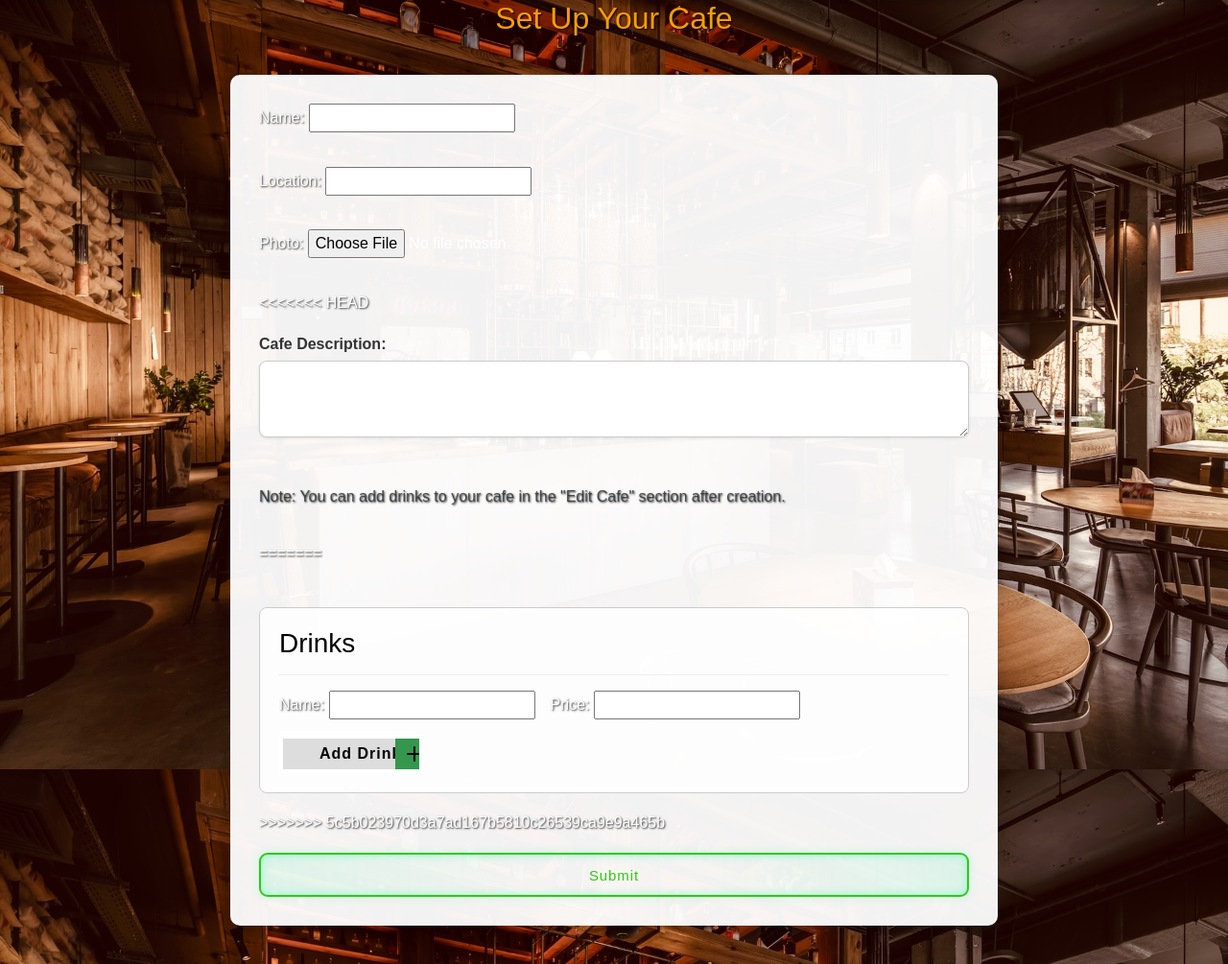
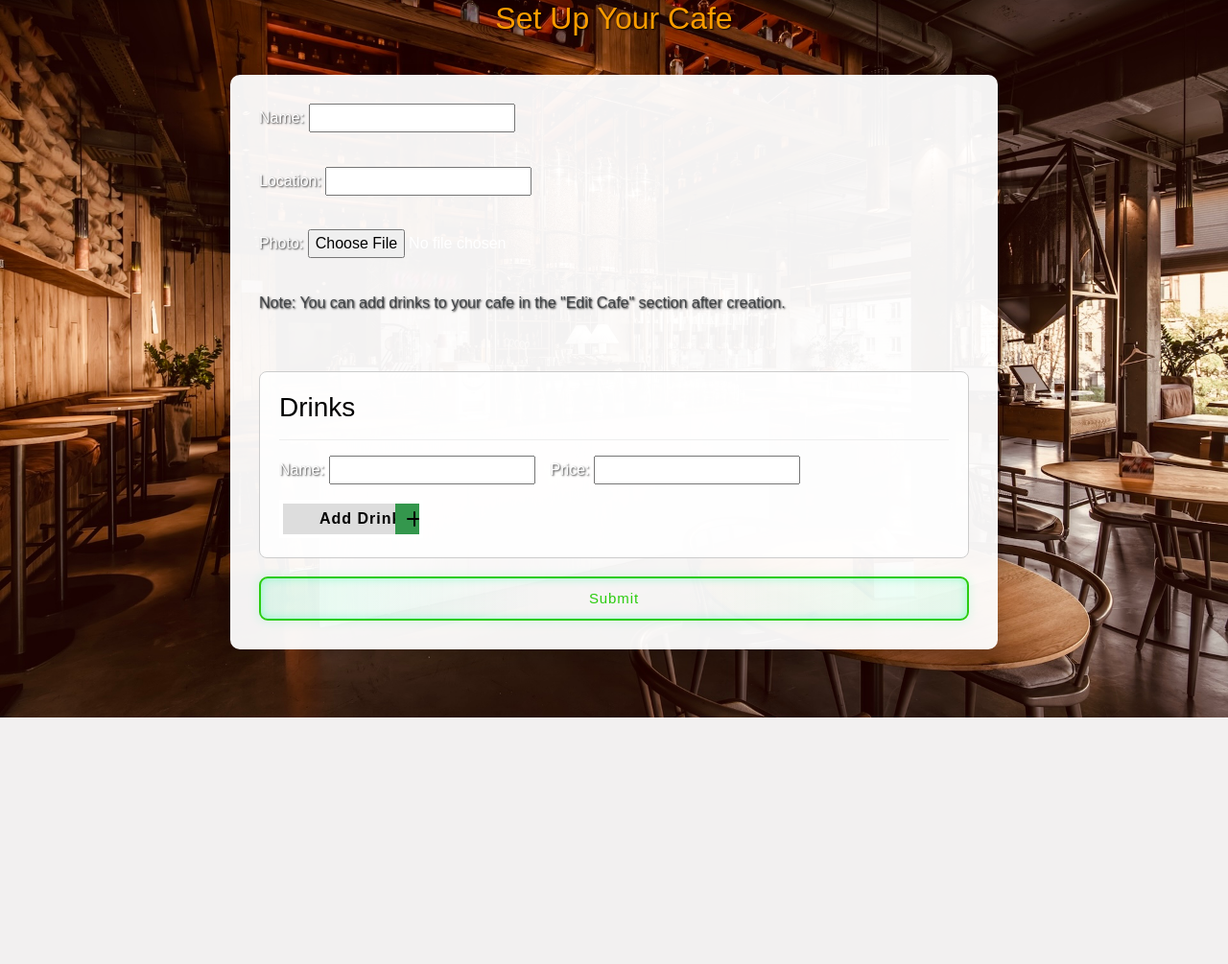
Before and after one commit to Martin-Gubala/WAD2-8C, a Django app: page /cafe_setup/ in a window 1280 px wide. Shown: the part 52-1057 px from the top of the page at 96% size. After the commit the page ends 800 px from the top, so only its background shows below. Run offline with Django 3.2, Linux system fonts and the light colour scheme; parts of the project's set-up code (start-up, migrations or seed data) failed here and were passed over.

Commit message:
tiny change!

```diff
--- a/WAD2-8C/templates/registration/cafe_setup.html
+++ b/WAD2-8C/templates/registration/cafe_setup.html
@@ -12,17 +12,9 @@
         {% csrf_token %}
         {{ form.as_p }}
 
-<<<<<<< HEAD
-        <!-- Field for entering a description of the cafe -->
-        <div class="form-group">
-            <label for="cafe-description" class="label-text">Cafe Description:</label>
-            <textarea name="cafe-description" id="cafe-description" class="input-textarea"></textarea>
-        </div>
+        <!-- Drinks Formset -->
+        <p class="text-muted">Note: You can add drinks to your cafe in the "Edit Cafe" section after creation.</p>
 
-        <!-- Inform users about adding drinks later -->
-        <p class="text-muted">Note: You can add drinks to your cafe in the "Edit Cafe" section after creation.</p>
-=======
-        <!-- Drinks Formset -->
         <div id="drinks-container" class="drinks-container">
             <h3><span class="custom-color">Drinks</span></h3>
             {{ drink_formset.management_form }}
@@ -41,7 +33,6 @@
                 </span>
             </button>
         </div>
->>>>>>> 5c5b023970d3a7ad167b5810c26539ca9e9a465b
 
         <button type="submit" class="btn-ready">Submit</button>
     </form>
```
Also changed, not shown: WAD2-8C/WAD2_Project/db.sqlite3, WAD2-8C/WAD2_Project/media/cafe_photos/coffee-hero.jpeg (added), WAD2-8C/WAD2_Project/media/cafe_photos/latte.jpeg (added).
